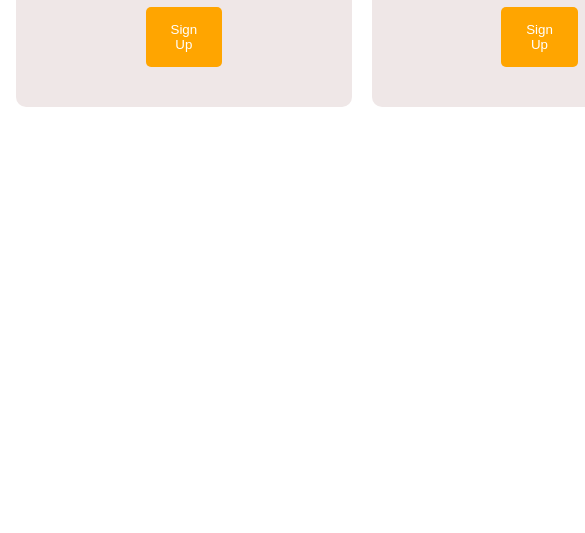
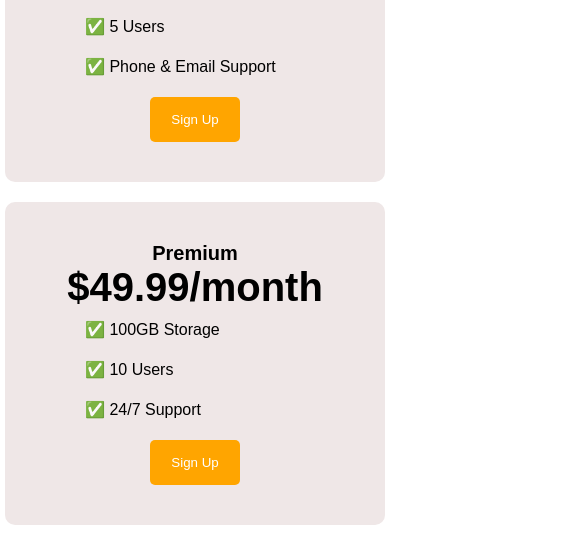
Before and after one commit to musharafaahel/CSS-Learn, a plain HTML site: page 9.4+Flexbox+Pricing+Table+Project/index.html in a window 390 px wide. Shown: the part 492-1025 px from the top of the page, 585 px wide, since content can reach past the window. Before the commit the page ends 860 px from the top, so only its background shows below. Drawn offline with Linux system fonts and the light colour scheme; a web font is replaced by a local one.

Commit message:
Mobile mode added

```diff
--- a/9.4+Flexbox+Pricing+Table+Project/index.html
+++ b/9.4+Flexbox+Pricing+Table+Project/index.html
@@ -20,6 +20,7 @@
         height: 100vh;
         align-items: center;
         gap: 20px;
+        flex-basis: 400px;
       }
 
       .pricing-plan {
@@ -61,6 +62,14 @@
 
       /* Hint: What can you do with a media query and flexbox? */
       @media (max-width: 1250px) {
+        .pricing-container {
+          display: flex;
+          flex-direction: column;
+          height: 100%;
+        }
+      }
+      .pricing-plan {
+        min-width: 300px;
       }
     </style>
   </head>
```
Also changed, not shown: 9.4+Flexbox+Pricing+Table+Project/solution.html (+0 -1 lines).
